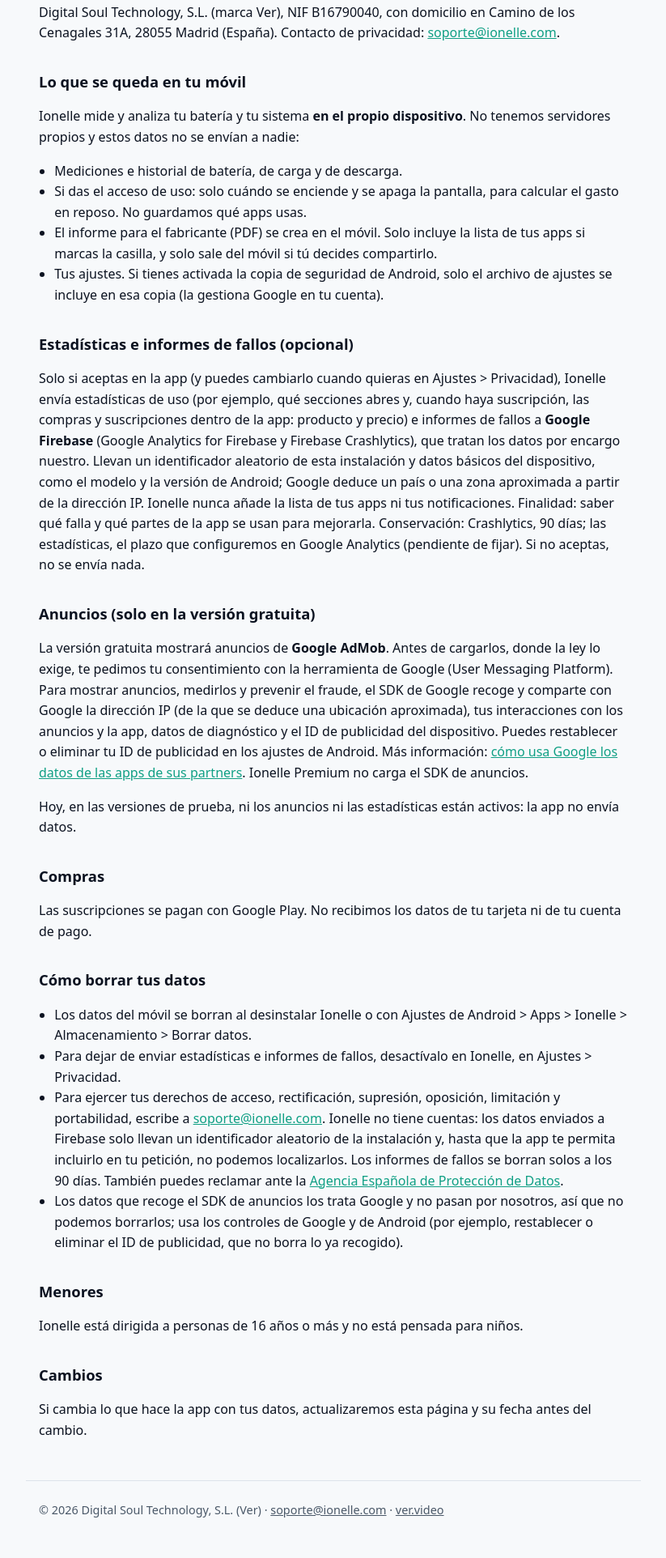
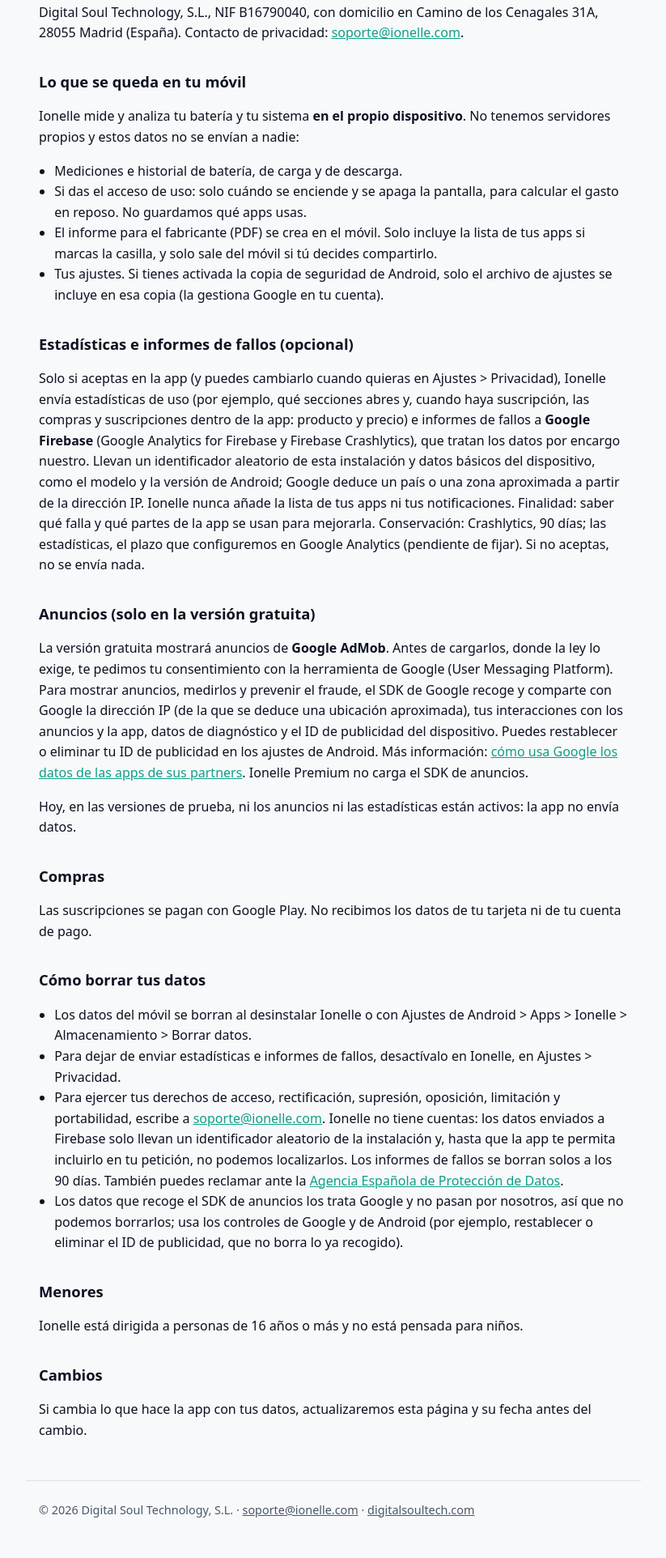
Before and after one commit to yerayver/ionelle-web, a plain HTML site: page privacy/index.html in a window 1280 px wide. Shown: the part 350-2274 px from the top of the page at 81% size, without its empty margins (228-1051 px from the left). Drawn offline with Linux system fonts and the light colour scheme.

Commit message:
docs(site): link the company site instead of the Ver brand
Co-Authored-By: Claude Opus 5.5 <noreply@anthropic.com>
Claude-Session: https://claude.ai/code/session_012rBTKnFcxcmdFKe1phbpNd

```diff
--- a/privacy/index.html
+++ b/privacy/index.html
@@ -37,7 +37,7 @@ footer a{color:inherit}
   <p class="notice"><strong>Pendiente de revisión legal.</strong> Esta es una versión provisional y mínima para las pruebas de la app. La sustituirá la política completa antes del lanzamiento público.</p>
 
   <h2>Responsable</h2>
-  <p>Digital Soul Technology, S.L. (marca Ver), NIF B16790040, con domicilio en Camino de los Cenagales 31A, 28055 Madrid (España). Contacto de privacidad: <a href="mailto:soporte@ionelle.com">soporte@ionelle.com</a>.</p>
+  <p>Digital Soul Technology, S.L., NIF B16790040, con domicilio en Camino de los Cenagales 31A, 28055 Madrid (España). Contacto de privacidad: <a href="mailto:soporte@ionelle.com">soporte@ionelle.com</a>.</p>
 
   <h2>Lo que se queda en tu móvil</h2>
   <p>Ionelle mide y analiza tu batería y tu sistema <strong>en el propio dispositivo</strong>. No tenemos servidores propios y estos datos no se envían a nadie:</p>
@@ -73,7 +73,7 @@ footer a{color:inherit}
   <p>Si cambia lo que hace la app con tus datos, actualizaremos esta página y su fecha antes del cambio.</p>
 </main>
 <footer>
-  © 2026 Digital Soul Technology, S.L. (Ver) · <a href="mailto:soporte@ionelle.com">soporte@ionelle.com</a> · <a href="https://ver.video">ver.video</a>
+  © 2026 Digital Soul Technology, S.L. · <a href="mailto:soporte@ionelle.com">soporte@ionelle.com</a> · <a href="https://www.digitalsoultech.com/">digitalsoultech.com</a>
 </footer>
 </body>
 </html>
```
Also changed, not shown: en/privacy/index.html (+2 -2 lines), index.html (+2 -2 lines).
